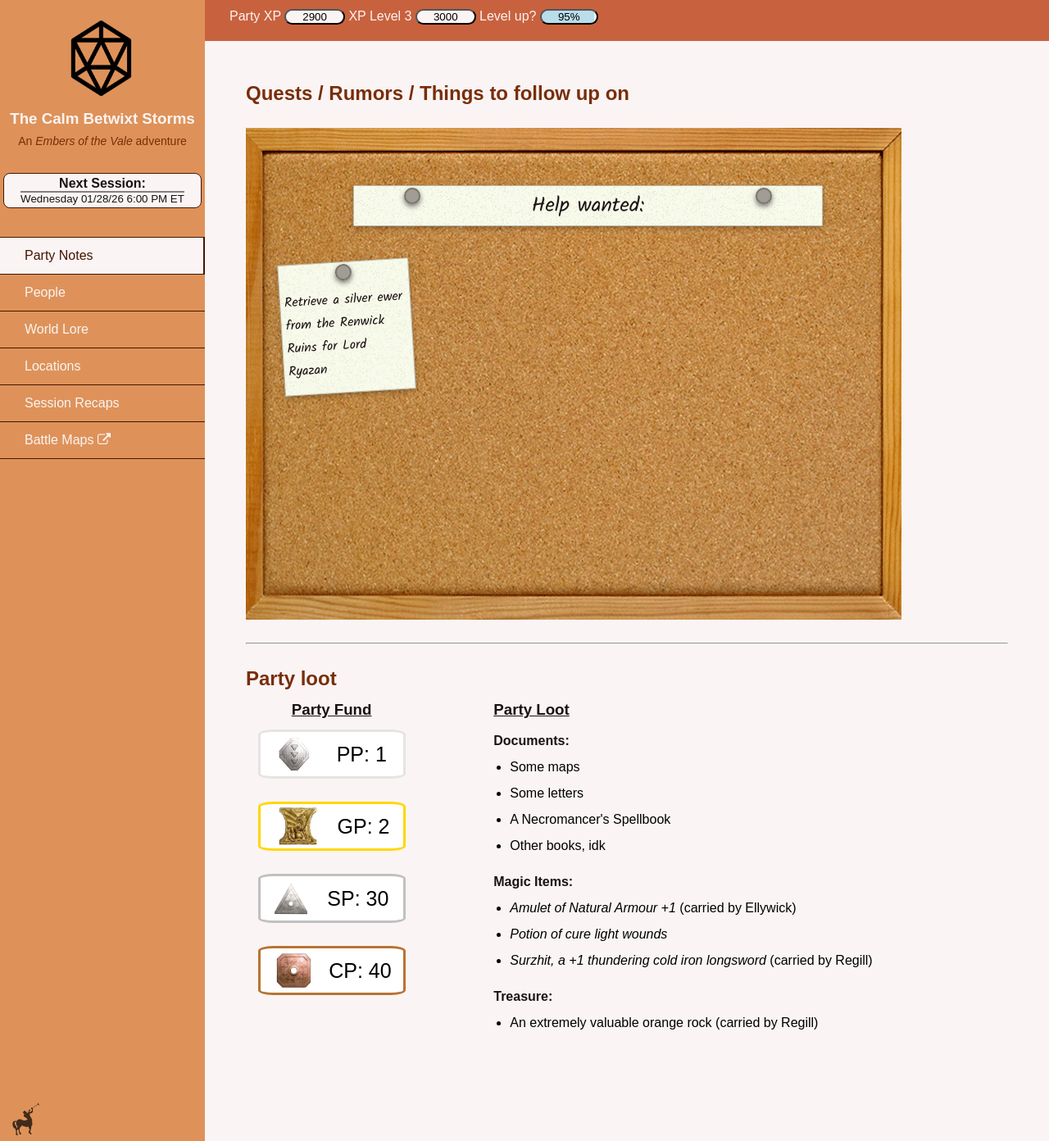
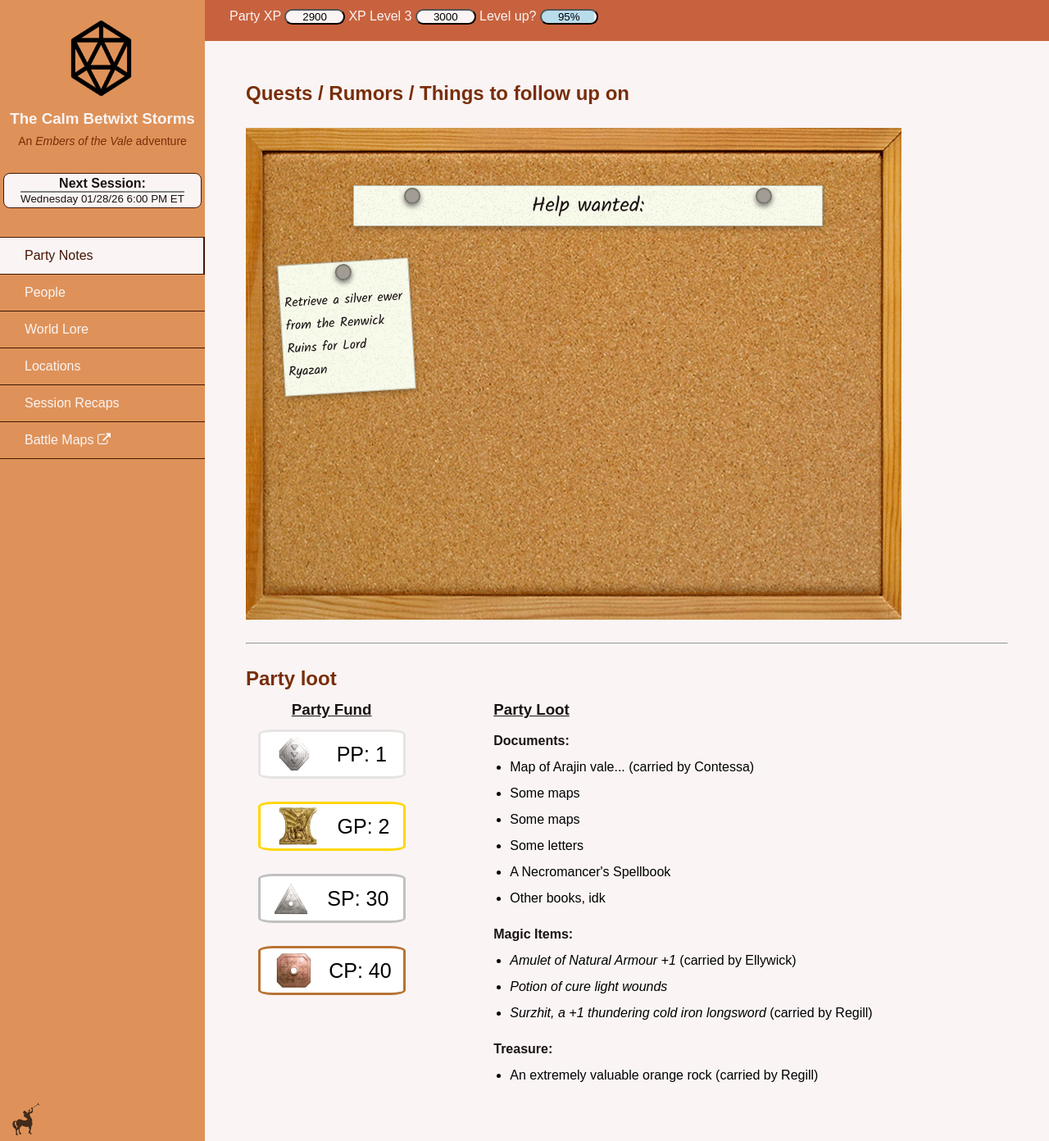
Before and after one commit to lambdr/calm_betwixt_storms, a Jekyll site: the page built from index.md, in a window 1280 px wide and 1392 px high. Shown: the whole window at 82% size. Built offline with Jekyll 4.4.1, drawn with Linux system fonts in a browser that asks for light colours.

Commit message:
example commit talking to kayla

```diff
--- a/_data/party_info.yml
+++ b/_data/party_info.yml
@@ -5,6 +5,9 @@ gp: 2
 sp: 30
 cp: 40
 documents:
+  - name: Map of Arajin vale...
+    held: Contessa
+  - name: Some maps
   - name: Some maps
   - name: Some letters
   - name: A Necromancer's Spellbook
```
